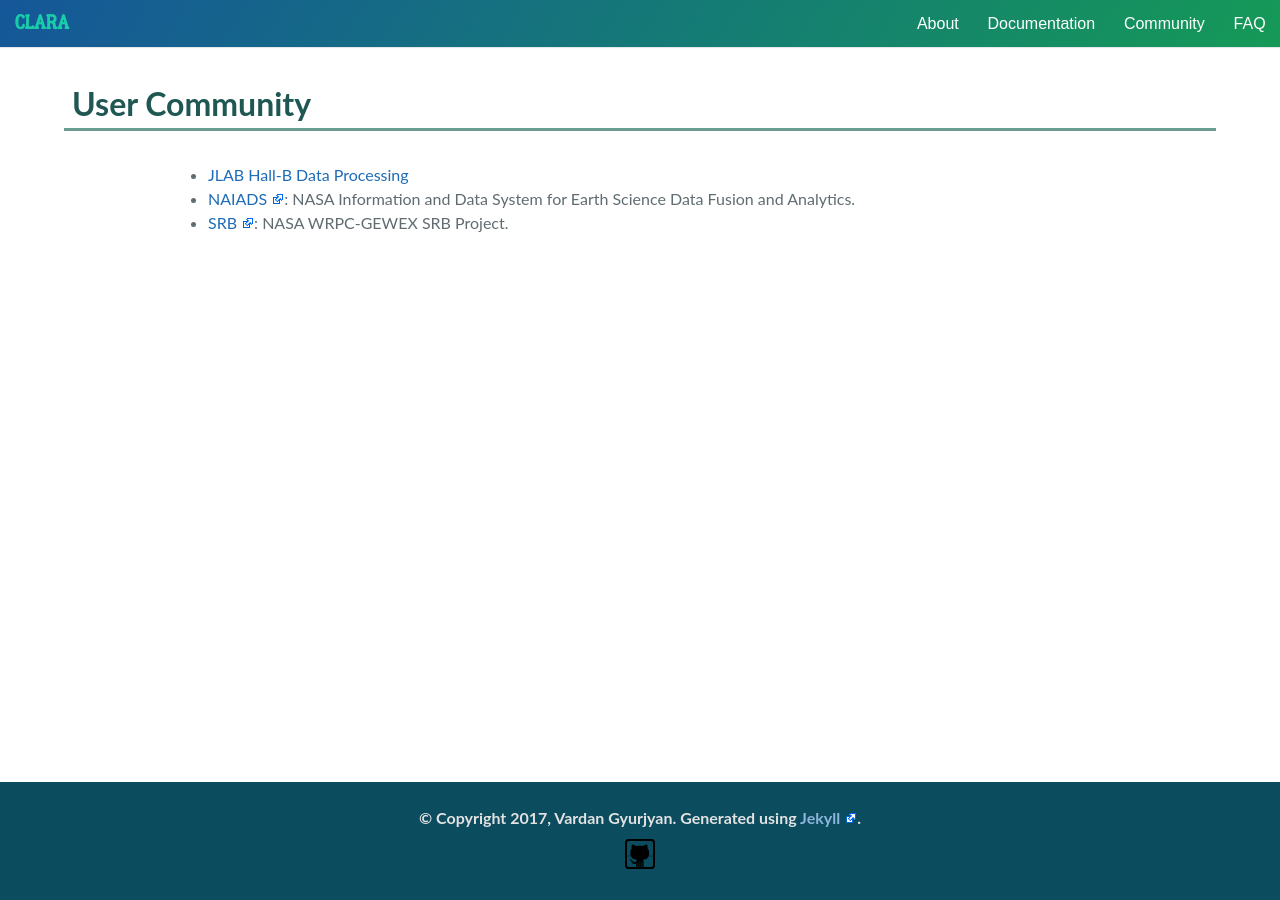
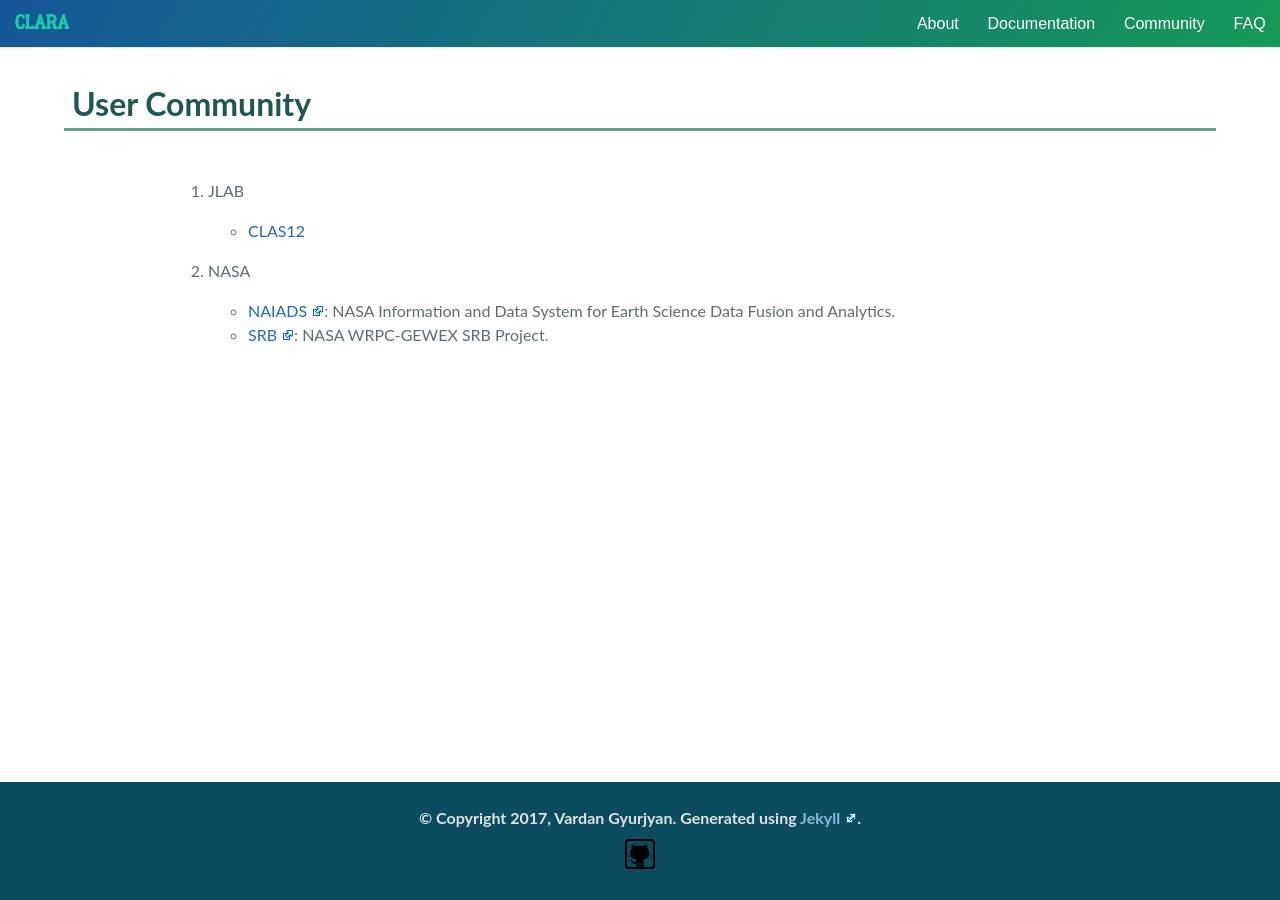
Before and after one commit to JeffersonLab/clara-docs, a Jekyll site: the page built from community/index.md, in a window 1280 px wide. Built offline with Jekyll 4.4.1, drawn with Linux system fonts in a browser that asks for light colours.

Commit message:
- minor update of the community page

```diff
--- a/community/index.md
+++ b/community/index.md
@@ -3,6 +3,11 @@ layout: page
 title: User Community
 ---
 
-* [JLAB Hall-B Data Processing]({{ site.baseurl }}/docs/clas/installation.html)
-* [NAIADS](https://wiki.earthdata.nasa.gov/pages/viewpage.action?pageId=44598670): NASA Information and Data System for Earth Science Data Fusion and Analytics.
-* [SRB](https://wiki.earthdata.nasa.gov/display/NAIADS/NAIADS+SRB): NASA WRPC-GEWEX SRB Project.
+1. JLAB
+
+    - [CLAS12]({{ site.baseurl }}/docs/clas/installation.html)
+
+2. NASA
+
+    - [NAIADS](https://wiki.earthdata.nasa.gov/pages/viewpage.action?pageId=44598670): NASA Information and Data System for Earth Science Data Fusion and Analytics.
+    - [SRB](https://wiki.earthdata.nasa.gov/display/NAIADS/NAIADS+SRB): NASA WRPC-GEWEX SRB Project.
```
